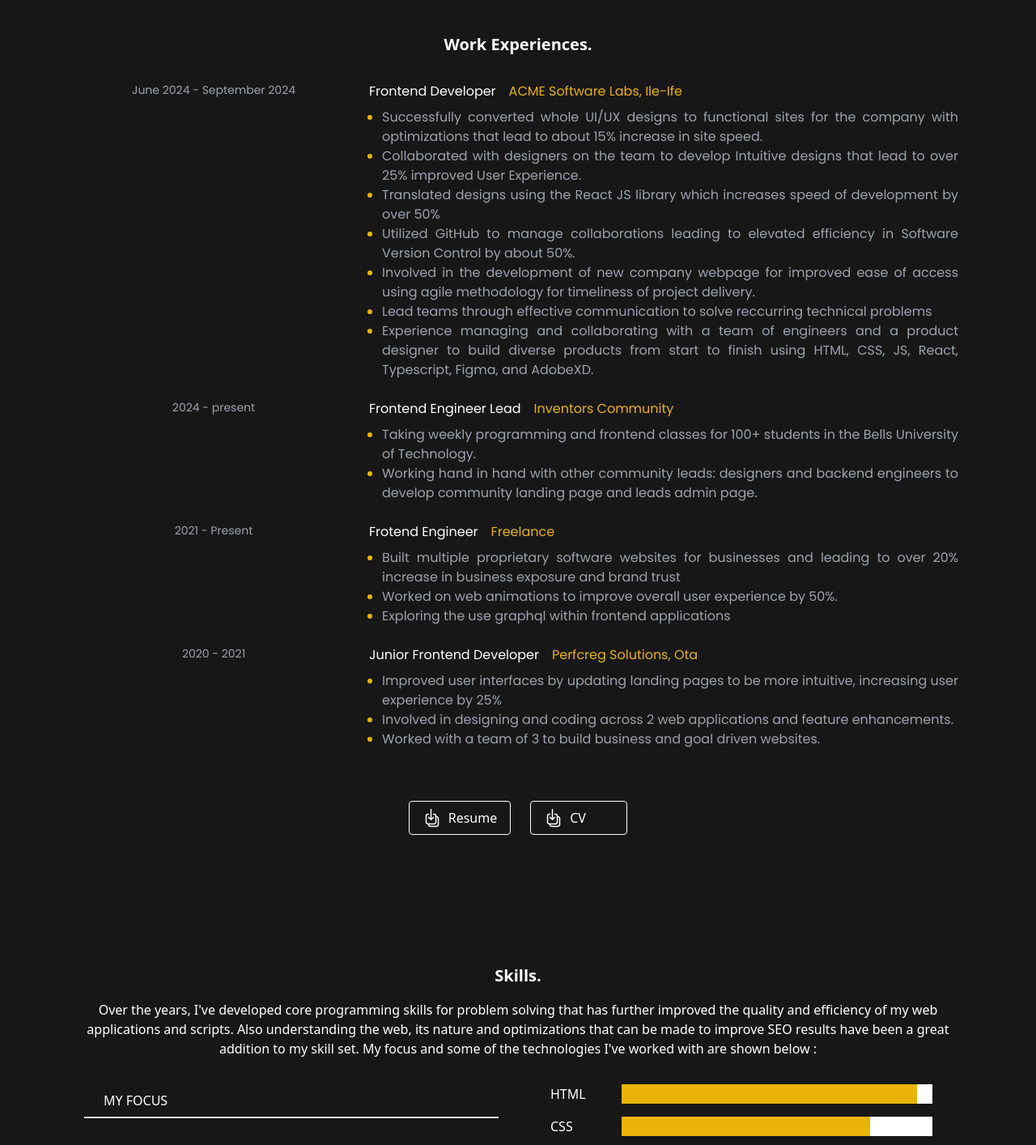
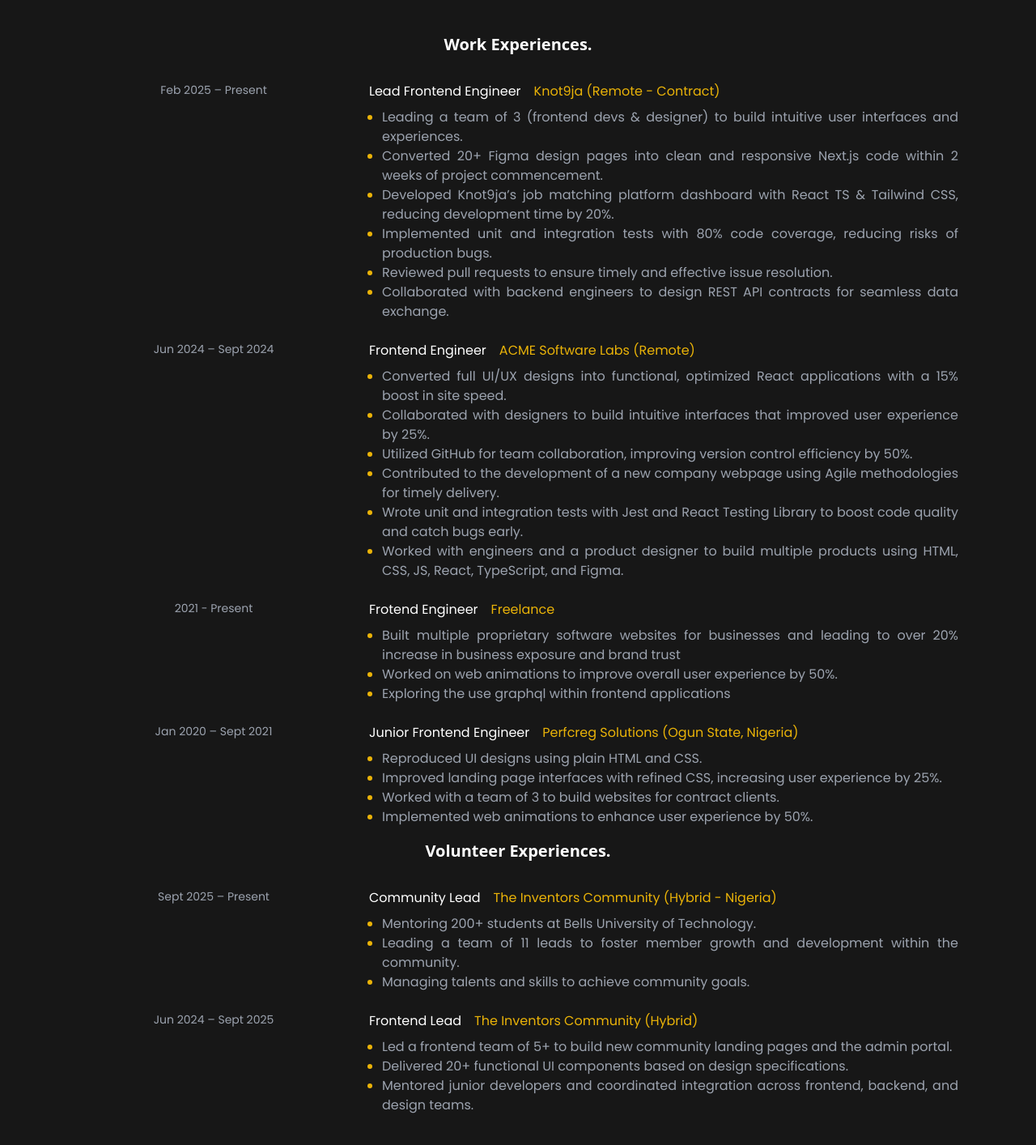
Before and after one commit to ELECTRON11111/my-portfolio, a Next.js app: page / in a window 1280 px wide. Shown: the part 740-2154 px from the top of the page at 81% size. Built offline with nearby package versions, Linux system fonts and the light colour scheme; a web font is replaced by a local one.

Commit message:
feat: add new work and volunteer experiences

```diff
--- a/src/components/About/About.tsx
+++ b/src/components/About/About.tsx
@@ -2,31 +2,33 @@
 import {motion} from "motion/react"
 
 export default function About() {
-    // This section is now about work experiences.
     const workExperiences = [
         {
-            date: "June 2024 - September 2024",
-            role: "Frontend Developer",
-            imgSrc: "/assets/acme-logo.png",
-            company: "ACME Software Labs, Ile-Ife",
+            date: "Feb 2025 – Present",
+            role: "Lead Frontend Engineer",
+            imgSrc: "/assets/knot9ja-logo.png",
+            company: "Knot9ja (Remote - Contract)",
             description: [
-                "Successfully converted whole UI/UX designs to functional sites for the company with optimizations that lead to about 15% increase in site speed.",
-                "Collaborated with designers on the team to develop Intuitive designs that lead to over 25% improved User Experience.",
-                "Translated designs using the React JS library which increases speed of development by over 50%",
-                "Utilized GitHub to manage collaborations leading to elevated efficiency in Software Version Control by about 50%.",
-                "Involved in the development of new company webpage for improved ease of access using agile methodology for timeliness of project delivery.",
-                "Lead teams through effective communication to solve reccurring technical problems",
-                "Experience managing and collaborating with a team of engineers and a product designer to build diverse products from start to finish using HTML, CSS, JS, React, Typescript, Figma, and AdobeXD."
+            "Leading a team of 3 (frontend devs & designer) to build intuitive user interfaces and experiences.",
+            "Converted 20+ Figma design pages into clean and responsive Next.js code within 2 weeks of project commencement.",
+            "Developed Knot9ja’s job matching platform dashboard with React TS & Tailwind CSS, reducing development time by 20%.",
+            "Implemented unit and integration tests with 80% code coverage, reducing risks of production bugs.",
+            "Reviewed pull requests to ensure timely and effective issue resolution.",
+            "Collaborated with backend engineers to design REST API contracts for seamless data exchange."
             ]
         },
         {
-            date: "2024 - present",
-            role: "Frontend Engineer Lead",
+            date: "Jun 2024 – Sept 2024",
+            role: "Frontend Engineer",
             imgSrc: "/assets/acme-logo.png",
-            company: "Inventors Community",
+            company: "ACME Software Labs (Remote)",
             description: [
-                "Taking weekly programming and frontend classes for 100+ students in the Bells University of Technology.",
-                "Working hand in hand with other community leads: designers and backend engineers to develop community landing page and leads admin page."
+            "Converted full UI/UX designs into functional, optimized React applications with a 15% boost in site speed.",
+            "Collaborated with designers to build intuitive interfaces that improved user experience by 25%.",
+            "Utilized GitHub for team collaboration, improving version control efficiency by 50%.",
+            "Contributed to the development of a new company webpage using Agile methodologies for timely delivery.",
+            "Wrote unit and integration tests with Jest and React Testing Library to boost code quality and catch bugs early.",
+            "Worked with engineers and a product designer to build multiple products using HTML, CSS, JS, React, TypeScript, and Figma."
             ]
         },
         {
@@ -41,19 +43,47 @@
             ]
         },
         {
-            date: "2020 - 2021",
-            imgSrc: "/assets/acme-logo.png",
-            role: "Junior Frontend Developer",
-            company: "Perfcreg Solutions, Ota",
+            date: "Jan 2020 – Sept 2021",
+            role: "Junior Frontend Engineer",
+            imgSrc: "/assets/perfcreg-logo.png",
+            company: "Perfcreg Solutions (Ogun State, Nigeria)",
             description: [
-                "Improved user interfaces by updating landing pages to be more intuitive, increasing user experience by 25%",
-                "Involved in designing and coding across 2 web applications and feature enhancements.",
-                "Worked with a team of 3 to build business and goal driven websites.",
+            "Reproduced UI designs using plain HTML and CSS.",
+            "Improved landing page interfaces with refined CSS, increasing user experience by 25%.",
+            "Worked with a team of 3 to build websites for contract clients.",
+            "Implemented web animations to enhance user experience by 50%."
+            ]
+        }
+    ];
+
+    const volunteerExperiences = [
+        {
+            date: "Sept 2025 – Present",
+            role: "Community Lead",
+            imgSrc: "/assets/inventors-logo.png",
+            company: "The Inventors Community (Hybrid - Nigeria)",
+            description: [
+            "Mentoring 200+ students at Bells University of Technology.",
+            "Leading a team of 11 leads to foster member growth and development within the community.",
+            "Managing talents and skills to achieve community goals."
             ]
         },
+
+        {
+            date: "Jun 2024 – Sept 2025",
+            role: "Frontend Lead",
+            imgSrc: "/assets/inventors-logo.png",
+            company: "The Inventors Community (Hybrid)",
+            description: [
+            "Led a frontend team of 5+ to build new community landing pages and the admin portal.",
+            "Delivered 20+ functional UI components based on design specifications.",
+            "Mentored junior developers and coordinated integration across frontend, backend, and design teams."
+            ]
+        }
     ];
+
     return (
-        <div id="about" className="p-8 py-16 flex flex-col text-center bg-neutral-900 text-white md:px-20">
+        <div id="about" className="p-8 py-16 pb-8 flex flex-col text-center bg-neutral-900 text-white md:px-20">
             <h2 className="py-4 text-xl text-start font-extrabold sm:text-center sm:justify-self-center sm:pb-8">Work Experiences.</h2>
 
             <div className="work-experiences flex flex-col gap-6">
@@ -68,24 +98,30 @@
                 )}
             </div>
 
-            <div className="mt-4 sm:col-span-2">
-                <div id="buttons" className="flex gap-4 justify-center py-4 sm:gap-6 lg:mt-8">
-                    <button className="flex py-2 px-4 border border-white gap-2 rounded transition duration-300 ease-out hover:scale-105">
-                        <svg xmlns="http://www.w3.org/2000/svg" fill="none" viewBox="0 0 24 24" strokeWidth="1.5" stroke="currentColor" className="w-6 h-6">
-                            <path strokeLinecap="round" strokeLinejoin="round" d="M7.5 7.5h-.75A2.25 2.25 0 0 0 4.5 9.75v7.5a2.25 2.25 0 0 0 2.25 2.25h7.5a2.25 2.25 0 0 0 2.25-2.25v-7.5a2.25 2.25 0 0 0-2.25-2.25h-.75m-6 3.75 3 3m0 0 3-3m-3 3V1.5m6 9h.75a2.25 2.25 0 0 1 2.25 2.25v7.5a2.25 2.25 0 0 1-2.25 2.25h-7.5a2.25 2.25 0 0 1-2.25-2.25v-.75" />
-                        </svg>
+            <h2 className="py-4 text-xl text-start font-extrabold sm:text-center sm:justify-self-center sm:pb-8">Volunteer Experiences.</h2>
 
-                        <p><a href="https://drive.google.com/file/d/1N0hyg0ZRn9VzN04FGqP6NvpHS3Za6Vfc/view?usp=sharing" rel="noopener noreferrer"  target="_blank">Resume</a></p>
-                    </button>
+            <div className="work-experiences flex flex-col gap-6">
+                {volunteerExperiences.map((item: any, index):any =>
+                    <WorkExperience
+                        key={index}
+                        date={item.date}
+                        company={item.company}
+                        role={item.role}
+                        description={item.description}
+                    />
+                )}
+            </div>
 
-                    <button className="flex py-2 px-4 border border-white gap-2 w-[7.5rem] rounded transition duration-300 ease-out hover:scale-105">
-                        <svg xmlns="http://www.w3.org/2000/svg" fill="none" viewBox="0 0 24 24" strokeWidth="1.5" stroke="currentColor" className="w-6 h-6">
-                            <path strokeLinecap="round" strokeLinejoin="round" d="M7.5 7.5h-.75A2.25 2.25 0 0 0 4.5 9.75v7.5a2.25 2.25 0 0 0 2.25 2.25h7.5a2.25 2.25 0 0 0 2.25-2.25v-7.5a2.25 2.25 0 0 0-2.25-2.25h-.75m-6 3.75 3 3m0 0 3-3m-3 3V1.5m6 9h.75a2.25 2.25 0 0 1 2.25 2.25v7.5a2.25 2.25 0 0 1-2.25 2.25h-7.5a2.25 2.25 0 0 1-2.25-2.25v-.75" />
-                        </svg>
+            <div className="my-12 mb-0 mx-auto">
+                <button className="flex py-2 px-4 border border-white gap-2 rounded transition duration-300 ease-out hover:scale-105">
+                    <svg xmlns="http://www.w3.org/2000/svg" fill="none" viewBox="0 0 24 24" strokeWidth="1.5" stroke="currentColor" className="w-6 h-6">
+                        <path strokeLinecap="round" strokeLinejoin="round" d="M7.5 7.5h-.75A2.25 2.25 0 0 0 4.5 9.75v7.5a2.25 2.25 0 0 0 2.25 2.25h7.5a2.25 2.25 0 0 0 2.25-2.25v-7.5a2.25 2.25 0 0 0-2.25-2.25h-.75m-6 3.75 3 3m0 0 3-3m-3 3V1.5m6 9h.75a2.25 2.25 0 0 1 2.25 2.25v7.5a2.25 2.25 0 0 1-2.25 2.25h-7.5a2.25 2.25 0 0 1-2.25-2.25v-.75" />
+                    </svg>
 
-                        <p><a href="https://drive.google.com/file/d/1N0hyg0ZRn9VzN04FGqP6NvpHS3Za6Vfc/view?usp=sharing" rel="noopener noreferrer"  target="_blank">CV</a></p>
-                    </button>
-                </div>
+                    <p>
+                        <a href="https://docs.google.com/document/d/1qSW2hCmfVx97yW1-f3Mp7_1_sG0dhy_pq-p_tg_1XFw/edit?usp=sharing" rel="noopener noreferrer"  target="_blank">Download Resume</a>
+                    </p>
+                </button>
             </div>
         </div>
     )
```
